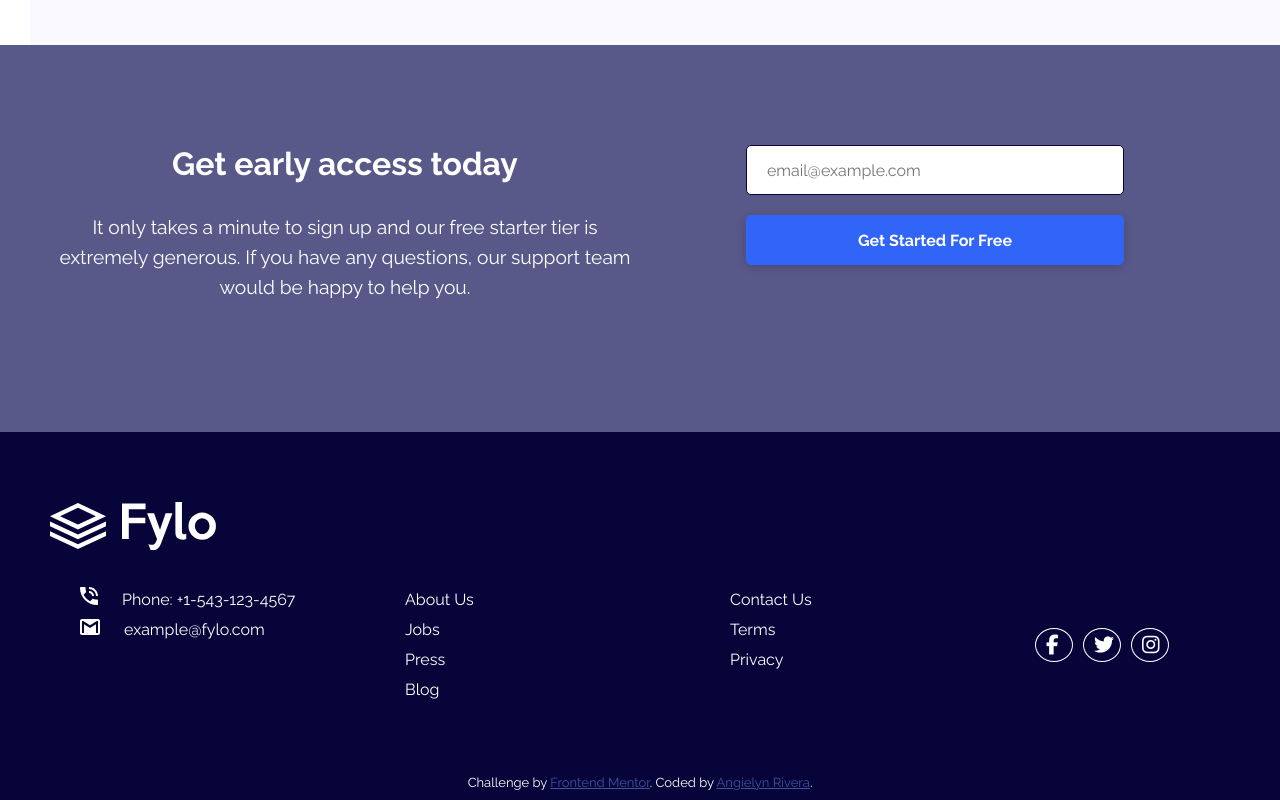
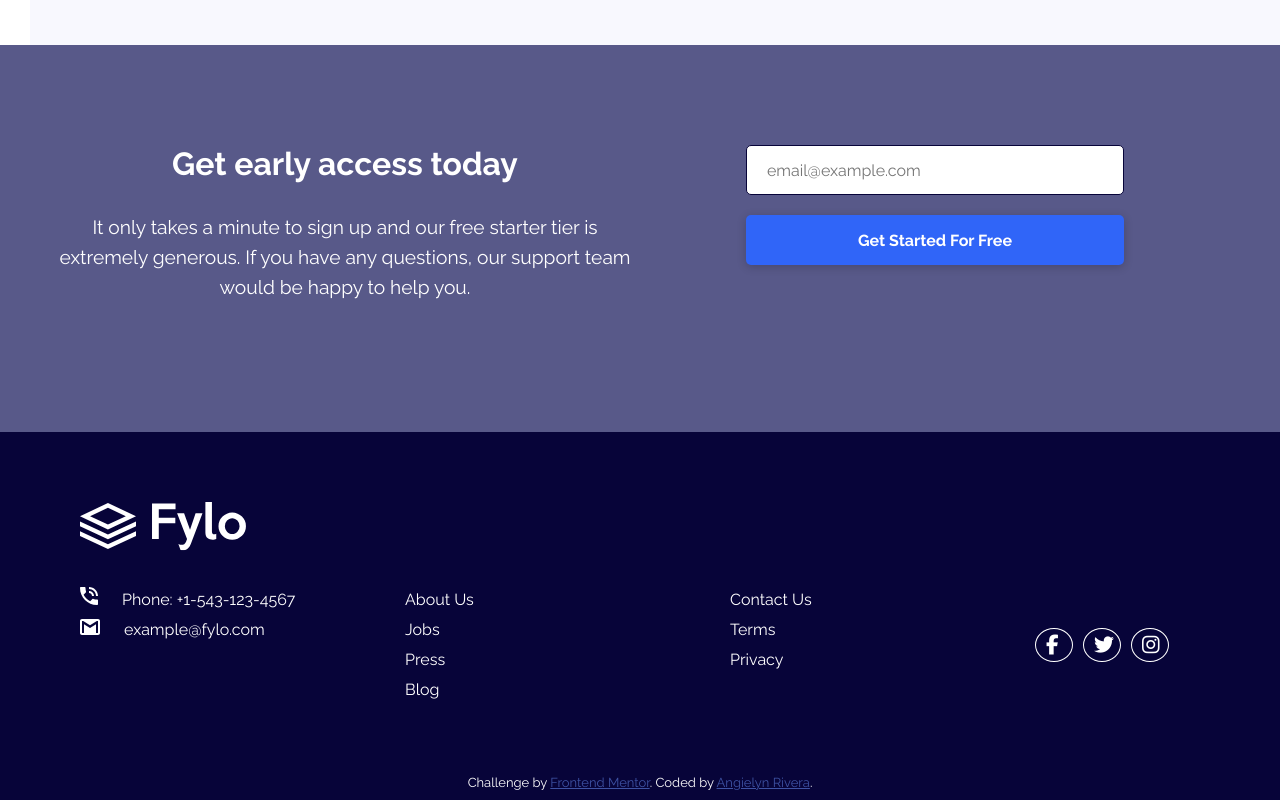
Before and after one commit to angielynrivera/Fylo-landing-page, a plain HTML site: page index.html in a window 1280 px wide. Shown: the part 1557-2357 px from the top of the page. Drawn offline with Linux system fonts and the light colour scheme.

Commit message:
added logo-footer class

```diff
--- a/index.html
+++ b/index.html
@@ -96,7 +96,7 @@
   </section>
 
   <section id="footer">
-    <img src="images/logo-footer.svg" alt="">
+    <img class="logo-footer" src="images/logo-footer.svg" alt="">
 
     <div class="contacts">
       <div class="col">
```
